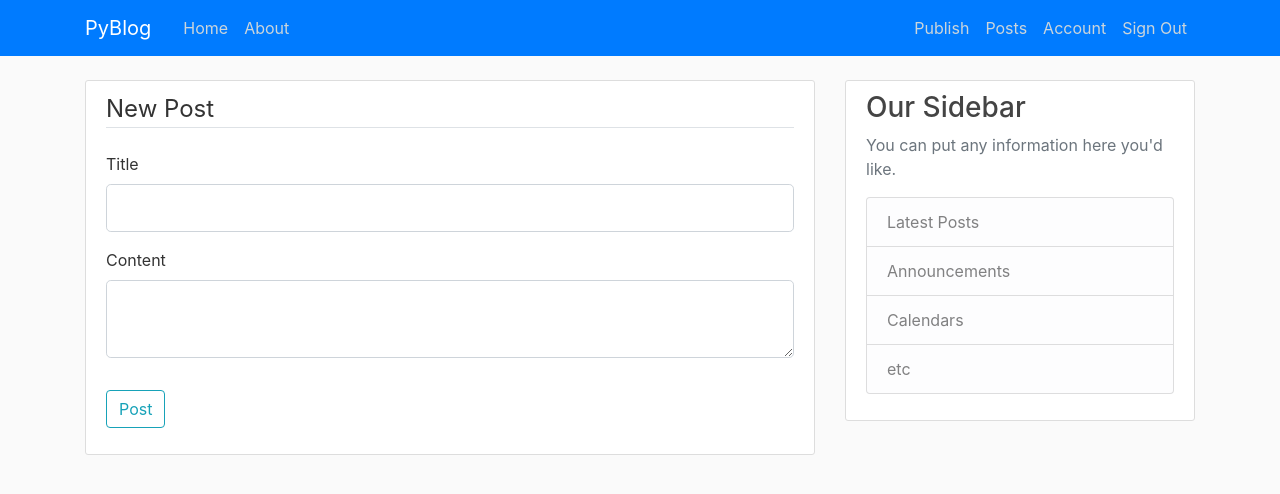
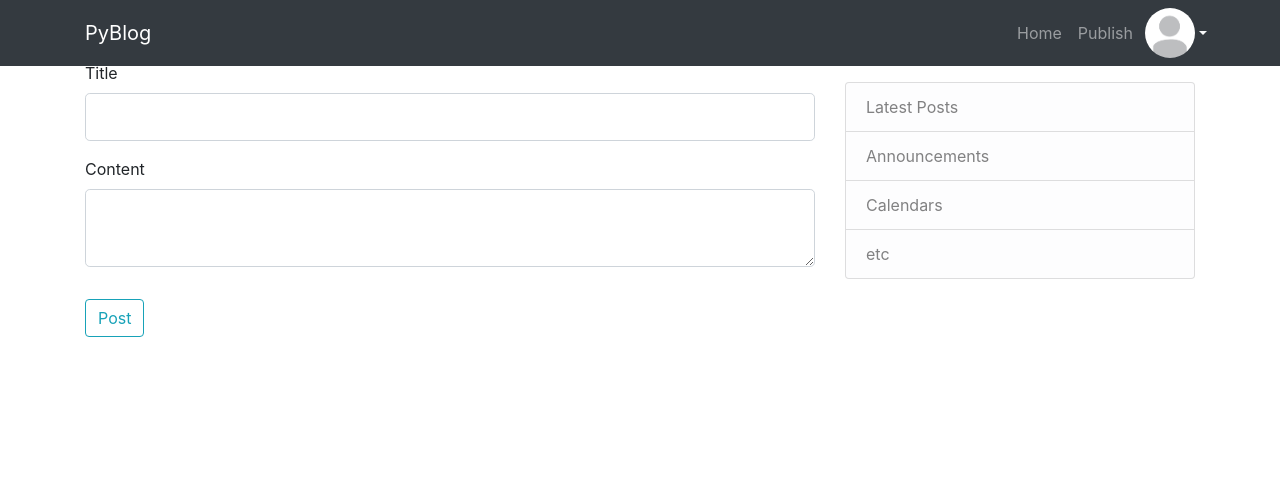
Before and after one commit to john9384/PyBlog, a Flask app: page /post/create in a window 1280 px wide. Shown: the top 494 px of the page. Run offline with Flask 2, Linux system fonts and the light colour scheme; the visitor is signed in with stand-in values (Sample User, id 1); data comes from the database, SQL or seed files in the repository; both versions use the stored data as it was after the commit; some libraries are stand-ins or nearby versions.

Commit message:
finished post routes

```diff
--- a/src/components/main/routes.py
+++ b/src/components/main/routes.py
@@ -11,6 +11,7 @@ main = Blueprint('main', __name__)
 def home():
     page = request.args.get('page', 1, type=int)
     posts = Post.query.order_by(Post.date_posted.desc()).paginate(page=page, per_page=5)
+    # posts=[]
     return render_template('index.html', posts=posts)
 
 
--- a/src/static/css/main.css
+++ b/src/static/css/main.css
@@ -1,10 +1,15 @@
-body {
+/* body {
   background: #fafafa;
   color: #333333;
   margin-top: 5rem;
 }
 
-h1, h2, h3, h4, h5, h6 {
+h1,
+h2,
+h3,
+h4,
+h5,
+h6 {
   color: #444444;
 }
 
@@ -44,7 +49,7 @@ a.article-title:hover {
 .article-content {
   white-space: normal;
 }
-.article-content--sum{
+.article-content--sum {
   white-space: normal;
 }
 
@@ -57,7 +62,7 @@ a.article-title:hover {
 .article-metadata {
   padding-bottom: 1px;
   margin-bottom: 4px;
-  border-bottom: 1px solid #e3e3e3
+  border-bottom: 1px solid #e3e3e3;
 }
 
 .article-metadata a:hover {
@@ -81,3 +86,7 @@ a.article-title:hover {
 .account-heading {
   font-size: 2.5rem;
 }
+.navbar-img {
+  width: 50px;
+  height: 50px;
+} */
--- a/src/templates/layout.html
+++ b/src/templates/layout.html
@@ -9,9 +9,8 @@
     <link rel="stylesheet" href="https://maxcdn.bootstrapcdn.com/bootstrap/4.0.0/css/bootstrap.min.css"
           integrity="sha384-Gn5384xqQ1aoWXA+058RXPxPg6fy4IWvTNh0E263XmFcJlSAwiGgFAW/dAiS6JXm" crossorigin="anonymous">
 
-    <link rel="stylesheet" type="text/css" href="{{ url_for('static', filename='css/main.css') }}">
-
-    {% if title %}
+    <link rel="stylesheet" type="text/css" href="{{ url_for('static', filename='/css/main.css') }}">
+   {% if title %}
         <title>PyBlog - {{ title }}</title>
     {% else %}
         <title>PyBlog</title>
@@ -19,7 +18,7 @@
 </head>
 <body>
 <header class="site-header">
-    <nav class="navbar navbar-expand-md navbar navbar-dark bg-primary fixed-top">
+    <nav class="navbar navbar-expand-md navbar navbar-dark bg-dark fixed-top">
         <div class="container">
             <a class="navbar-brand mr-4" href="/">PyBlog</a>
             <button class="navbar-toggler" type="button" data-toggle="collapse" data-target="#navbarToggle"
@@ -28,18 +27,28 @@
             </button>
             <div class="collapse navbar-collapse" id="navbarToggle">
                 <div class="navbar-nav mr-auto">
-                    <a class="nav-item nav-link" href="{{ url_for('main.home') }}">Home</a>
-                    <a class="nav-item nav-link" href="{{ url_for('main.about') }}">About</a>
+
                 </div>
                 <!-- Navbar Right Side -->
                 <div class="navbar-nav">
+                    <a class="nav-item nav-link" style="display:flex; align-items: center; " href="{{ url_for('main.home') }}">Home</a>
+                        <!-- <a class="nav-item nav-link" href="{{ url_for('main.about') }}">About</a> -->
+                    <a class="nav-item nav-link" style="display:flex; align-items: center; " href="{{ url_for('posts.create_post') }}">Publish</a>
+
                     {% if current_user.is_authenticated %}
-                        <a class="nav-item nav-link" href="{{ url_for('posts.create_post') }}">Publish</a>
-                         <a class="nav-item nav-link" href="{{ url_for('users.user_posts', username=current_user.username) }}">Posts</a>
-                        <a class="nav-item nav-link" href="{{ url_for('users.account') }}">Account</a>
-                        <a class="nav-item nav-link" href="{{ url_for('users.sign_out') }}">Sign Out</a>
+                           <li class="nav-item dropdown">
+                            <a class="dropdown-toggle ml-1 text-light" style="display:flex; align-items: center; height:50px; width: 50px" href="#" id="navbarDropdown" role="button" data-toggle="dropdown" aria-haspopup="true" aria-expanded="false">
+                               <img class="rounded-circle w-100 h-100" src="{{ url_for('static', filename='img/' + current_user.image_file) }}">
+                            </a>
+                            <div class="dropdown-menu bg-dark" aria-labelledby="navbarDropdown" >
+                            <a class="dropdown-item text-light" href="{{ url_for('users.account') }}">Account</a>
+                            <a class="dropdown-item text-light" href="{{ url_for('users.user_posts', username=current_user.username) }}">Posts</a>
+                            <div class="dropdown-divider"></div>
+                            <a class="dropdown-item text-light" href="{{ url_for('users.sign_out') }}">Sign Out</a>
+                            </div>
+                        </li>
                     {% else %}
-                        <a class="nav-item nav-link" href="{{ url_for('users.sign_in') }}">Sign In</a>
+                        <a class="nav-item nav-link btn btn-outline-light ml-2" href="{{ url_for('users.sign_in') }}">Sign In</a>
                     {% endif %}
 
                 </div>
```
Also changed, not shown: src/__init__.py (+8 -4 lines), src/templates/index.html (+19 -4 lines), src/templates/post.html (+42 -15 lines), src/pyblog.db, src/static/img/3c303ae8c73112fc.jpg (added), src/test.py (deleted), 2 other files.
